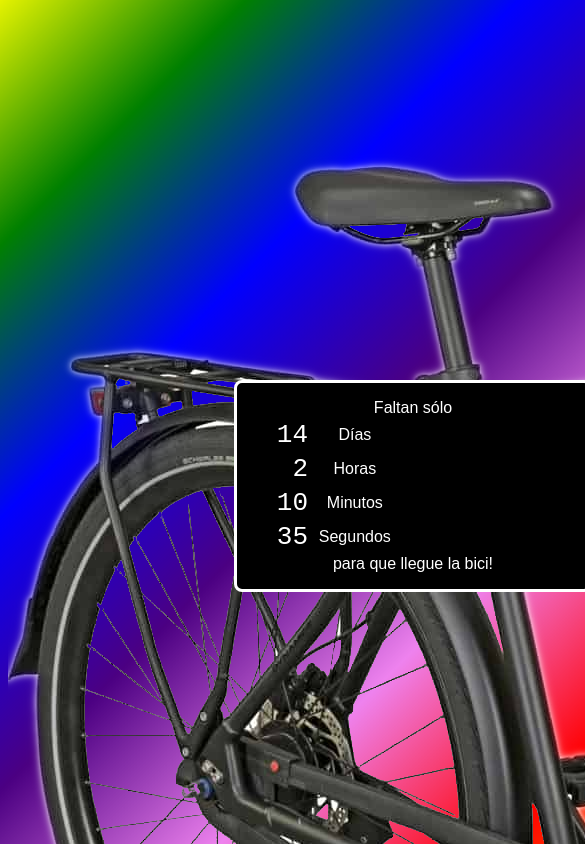
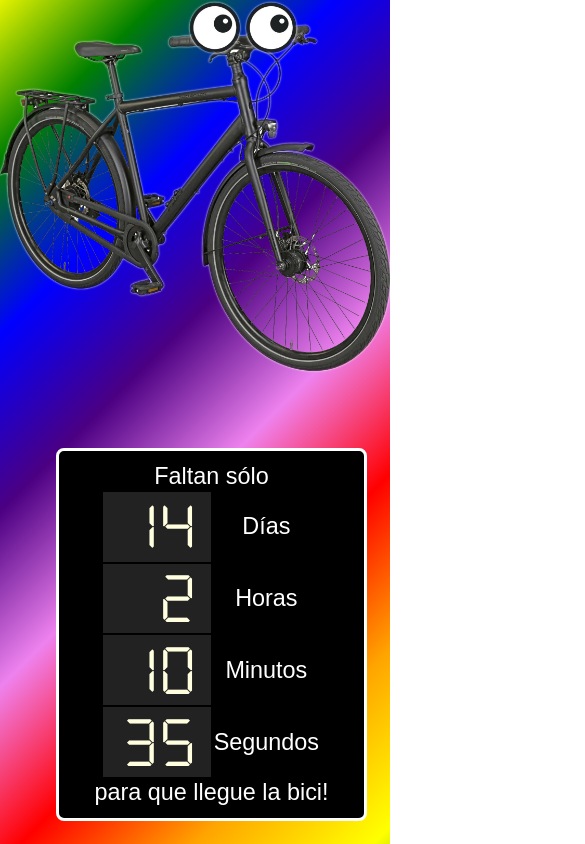
Before and after one commit to ignamv/fahrrad_countdown, a plain HTML site: page index.html in a window 390 px wide. Shown: the top 844 px of the page, 585 px wide, since content can reach past the window. Drawn offline with Linux system fonts and the light colour scheme.

Commit message:
Add 7-segment display font, responsive-ish design

```diff
--- a/index.html
+++ b/index.html
@@ -6,16 +6,28 @@
     <title>¿Cuánto falta para la bici?</title>
 
 <style type="text/css">
+@font-face {
+  font-family: "sevensegment";
+  src: url("DSEG7Classic-Regular.woff");
+}
 img {
-  height: 100%
+  max-height: 100%;
+  max-width: 100%;
+}
+table {
+  margin-left: auto;
+  margin-right: auto;
 }
 td:first-child {
-  font-family: monospace;
+  font-family: "sevensegment", monospace;
+  color: lightyellow;
+  background-color: #222;
   font-size: 2em;
   width: 2em;
   text-align: right;
-  padding-right: 0.3em;
+  padding: 0.2em 0.3em 0.2em 0;
 }
+html, body {margin: 0; height: 100%; overflow: hidden}
 body {
   background: linear-gradient(135deg,
     red, orange, yellow, green, blue, indigo, violet,
@@ -29,6 +41,7 @@ body {
   animation: 5s infinite none myanimation;
   animation-timing-function: linear;
   font-family: sans-serif;
+  font-size: 6vmin;
   color: white;
 }
 @keyframes myanimation {
@@ -42,10 +55,10 @@ body {
 }
 #countdown {
   position: absolute;
-  left: 60%;
-  width: 20em;
-  top: 45%;
-  padding: 1em;
+  right: 1em;
+  bottom: 1em;
+  width: 12em;
+  padding: 0.5em;
   background-color: black;
   color: white;
   text-align: center;
```
Also changed, not shown: DSEG7Classic-Regular.woff (added).
